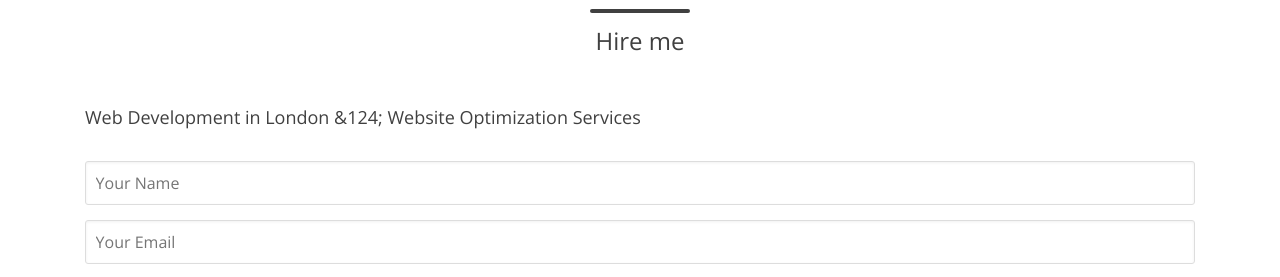
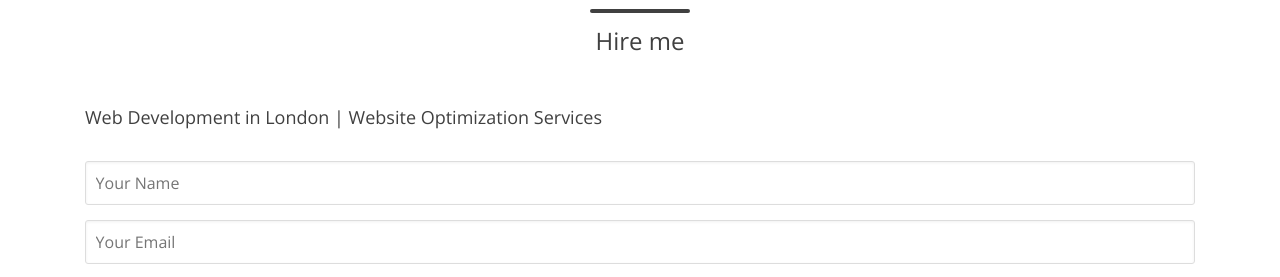
Before and after one commit to newmedia77/appxnam, a Jekyll site: the page built from contact.md, in a window 1280 px wide and 1016 px high. Shown: the part 211-488 px from the top of the window. Built offline with Jekyll 4.4.1, drawn with Linux system fonts in a browser that asks for light colours; nearby versions of some CDN libraries; part of the change alters nothing that is shown.

Commit message:
andreas
contact

```diff
--- a/contact.md
+++ b/contact.md
@@ -4,7 +4,7 @@ title: Contact
 subtitle: Hire me
 slug:
 ---
-<p>Web Development in London &124; Website Optimization Services
+<p>Web Development in London &#124; Website Optimization Services
 <form role="form" id="contactForm" method="POST">
 <div class="form-group">
     <input type="text" name="name" placeholder="Your Name">
```
